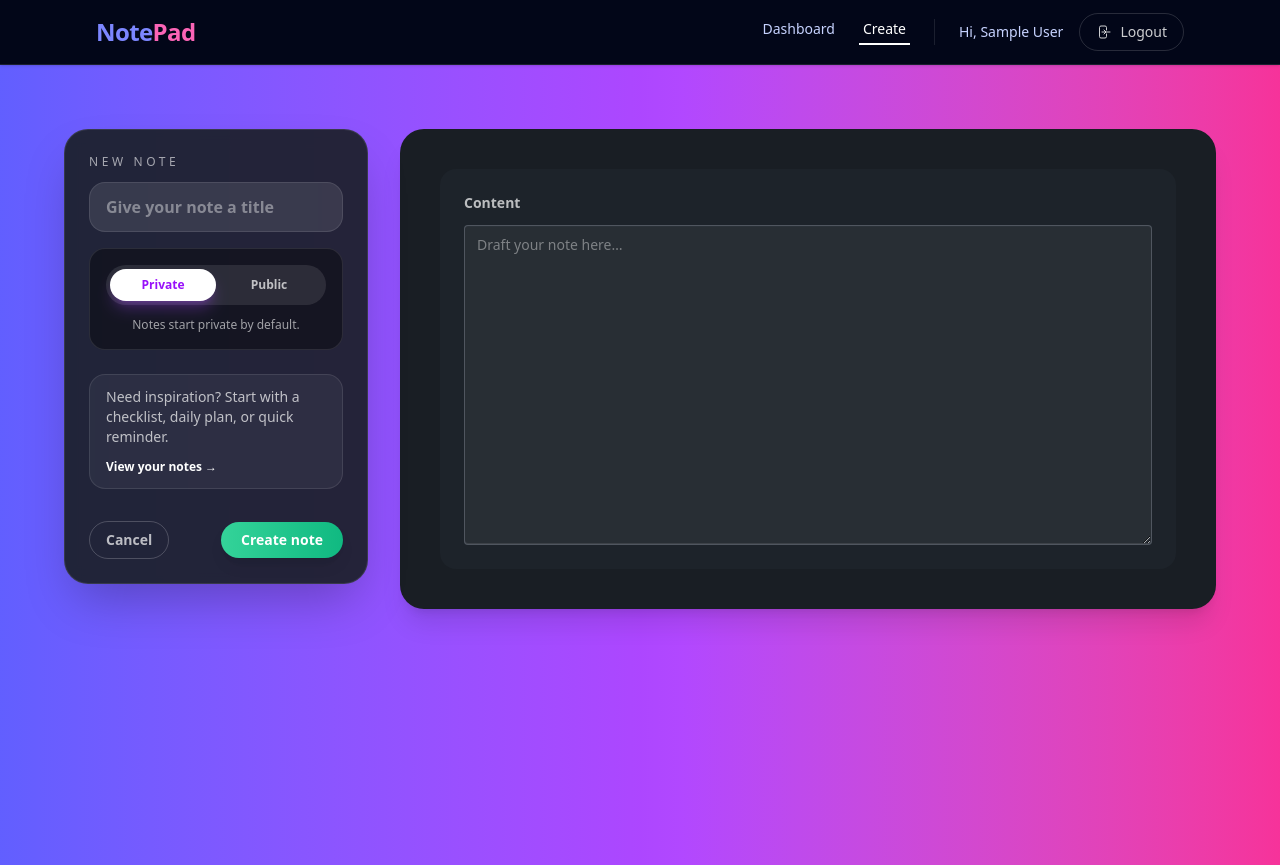
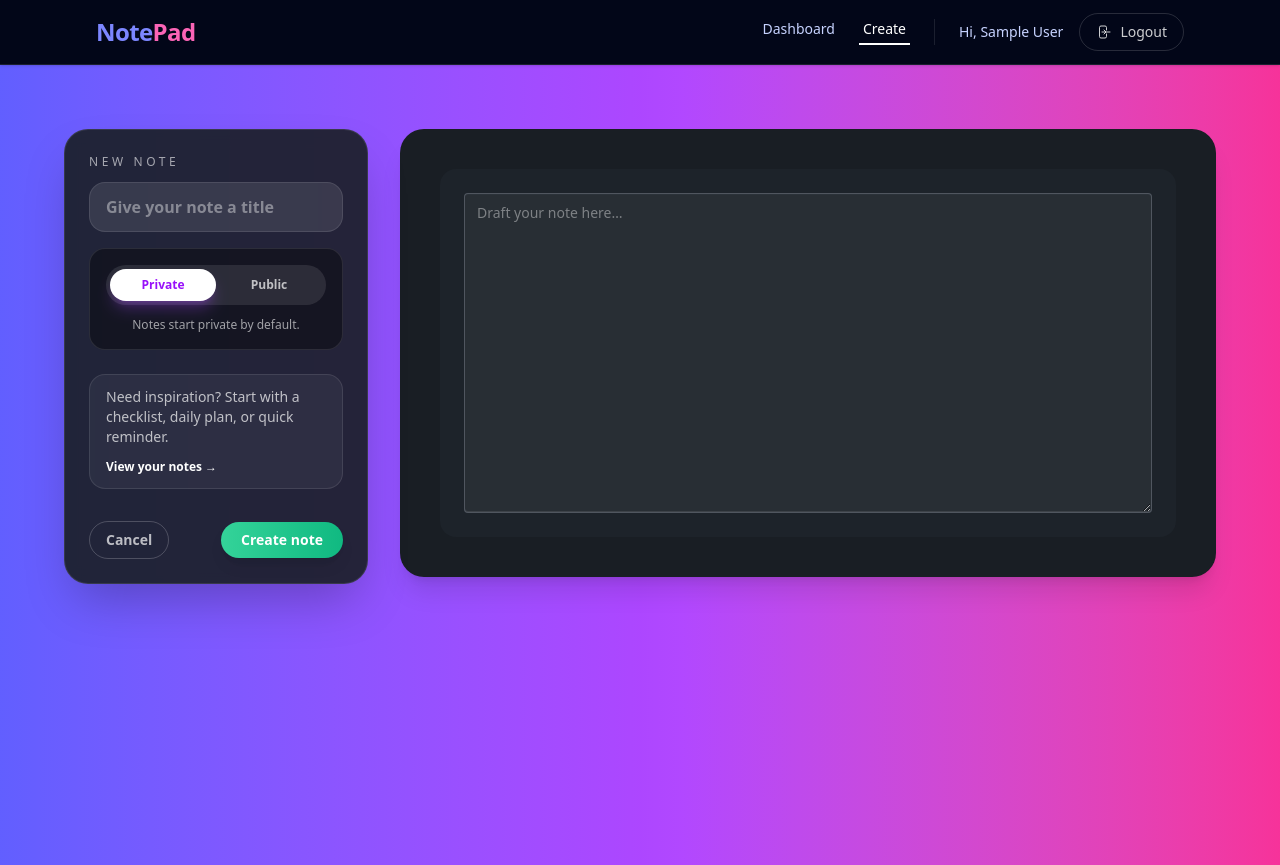
Before and after one commit to hmian01/notepad, a React (Vite) app in the folder frontend/: page /create in a window 1280 px wide. Built offline with nearby package versions, Linux system fonts and the light colour scheme; sample sign-in values are in the browser's storage.

Commit message:
minor dash and create fixes

```diff
--- a/frontend/src/pages/Create.jsx
+++ b/frontend/src/pages/Create.jsx
@@ -172,7 +172,7 @@ export default function CreateNote() {
             {/* Content composer */}
             <section className="bg-base-200 shadow-xl rounded-3xl p-6 lg:p-10 space-y-6">
               <div className="bg-base-100 p-6 rounded-2xl">
-                <label className="block text-sm font-semibold text-white/70 mb-3">Content</label>
+                {/* <label className="block text-sm font-semibold text-white/70 mb-3">Content</label> */}
                 <textarea
                   name="content"
                   value={note.content}
--- a/frontend/src/pages/Dashboard.jsx
+++ b/frontend/src/pages/Dashboard.jsx
@@ -94,7 +94,7 @@ export default function Dashboard() {
                   key={item.id}
                   type="button"
                   onClick={() => setFilter(item.id)}
-                  className={`rounded-full px-4 py-2 text-xs font-semibold transition ${
+                  className={`rounded-full px-4 py-2 text-xs font-semibold transition cursor-pointer ${
                     filter === item.id
                       ? "bg-white/20 text-white"
                       : "text-white/70 hover:text-white hover:bg-white/10"
```
Also changed, not shown: 1 other file (tests, documents, lock files or other folders).
